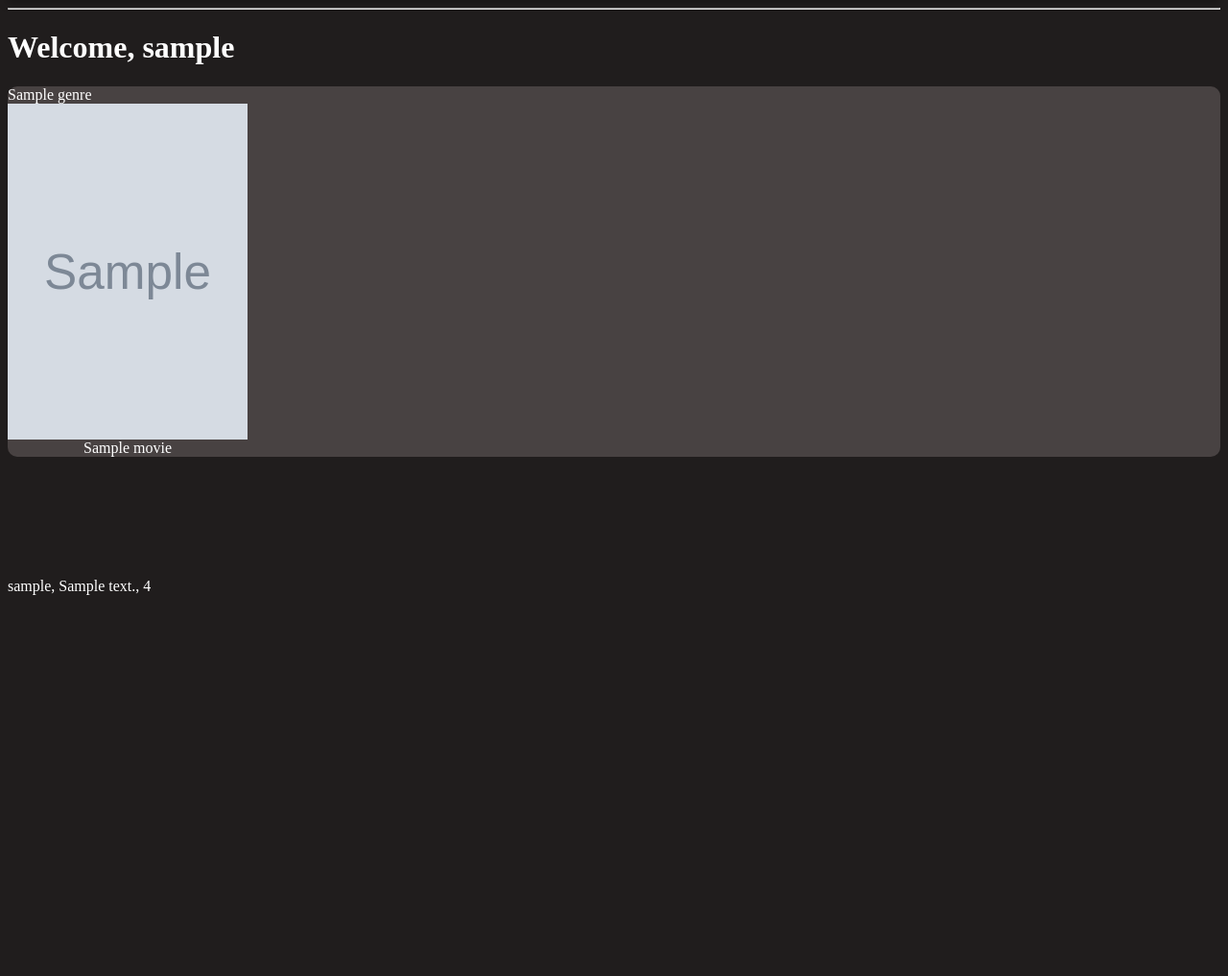
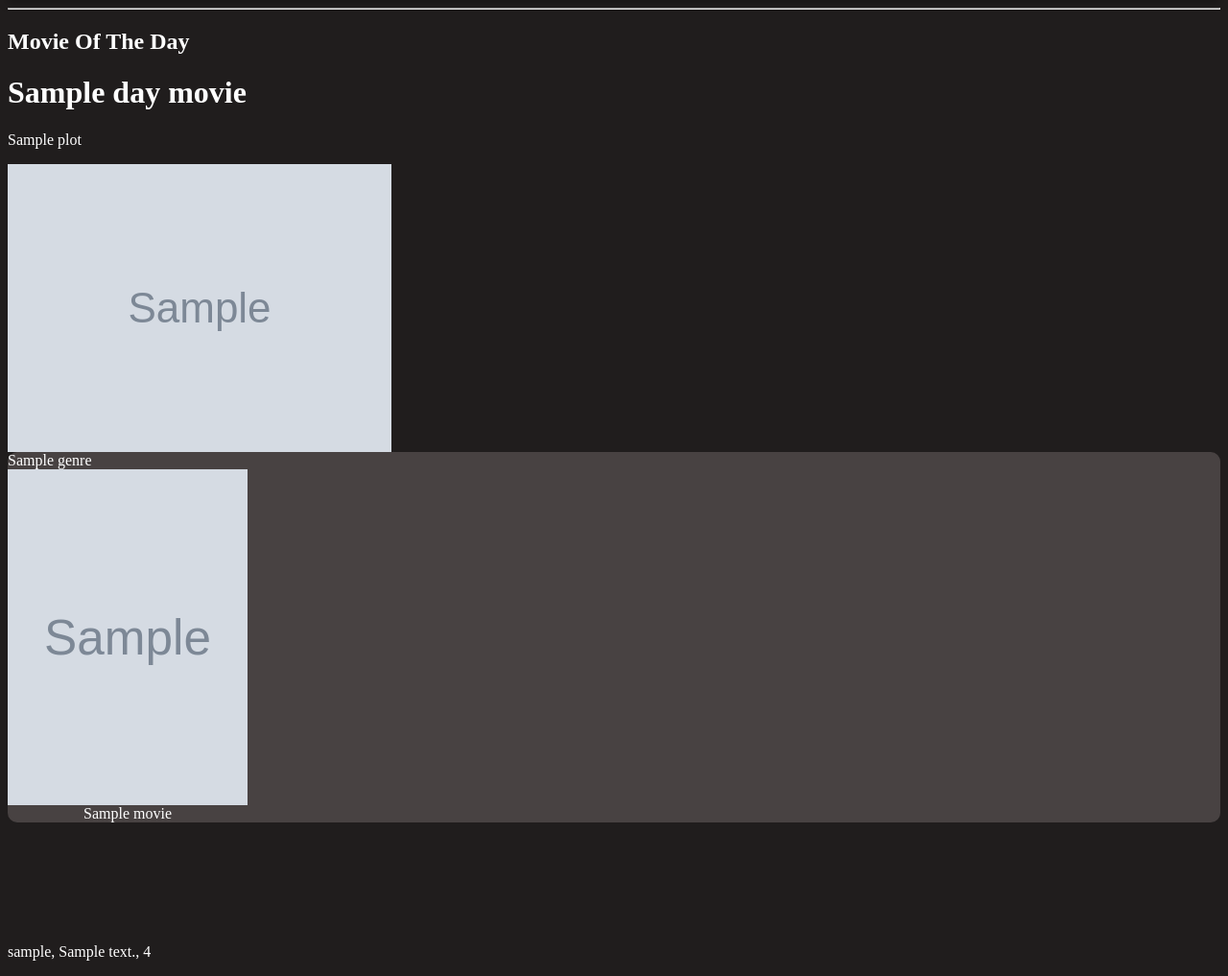
Before and after one commit to IkBenJur/mooves, a Flask app: template app/templates/index.html in a window 1280 px wide. Shown: the part 44-1061 px from the top of the page at 96% size. Before the commit the page ends 664 px from the top, so only its background shows below. Run offline with Flask 3, Linux system fonts and the light colour scheme; a user stored in the database is signed in; tables that the repository leaves empty hold one stand-in row (values such as "Sample post"); the template is opened without the code that fills it: values that come from a table or form of the project are taken from there, most other values are stand-ins (such as "Sample title", 1, 10 or a date in 2020); grey boxes marked "Sample" are stand-in pictures; parts of the project's set-up code (start-up, migrations or seed data) failed here and were passed over.

Commit message:
Added movie of the day

```diff
--- a/app/templates/index.html
+++ b/app/templates/index.html
@@ -5,7 +5,16 @@
 {% endblock %}
 
 {% block content %}
-    <h1>Welcome, {{ current_user.username }}</h1>
+    <div class="movie-of-the-day">
+        <div class="dayMovie-text">
+            <h2>Movie Of The Day</h2>
+            <h1>{{ dayMovie.title }}</h1>
+            <p>{{ dayMovie.plot }}</p>
+        </div>
+        <div class="dayMovie-poster">
+            <img src="{{ dayMovie.poster_url }}" alt="{{ dayMovie.poster_url }}">
+        </div>
+    </div>
         <!-- <form action="" method="post">
             {{ reviewForm.hidden_tag() }}
             <p>
@@ -32,7 +41,7 @@
                 {% for genre_movie in movie.genres %}
                     {% if genre_movie == genre_cat %}
                         <div class="movie-card">
-                            <img src="{{ movie.poster_url }}">
+                            <img src="{{ movie.poster_url }}" alt="{{ movie.title }}">
                             {{ movie.title }}
                         </div>
                     {% endif %}
```
